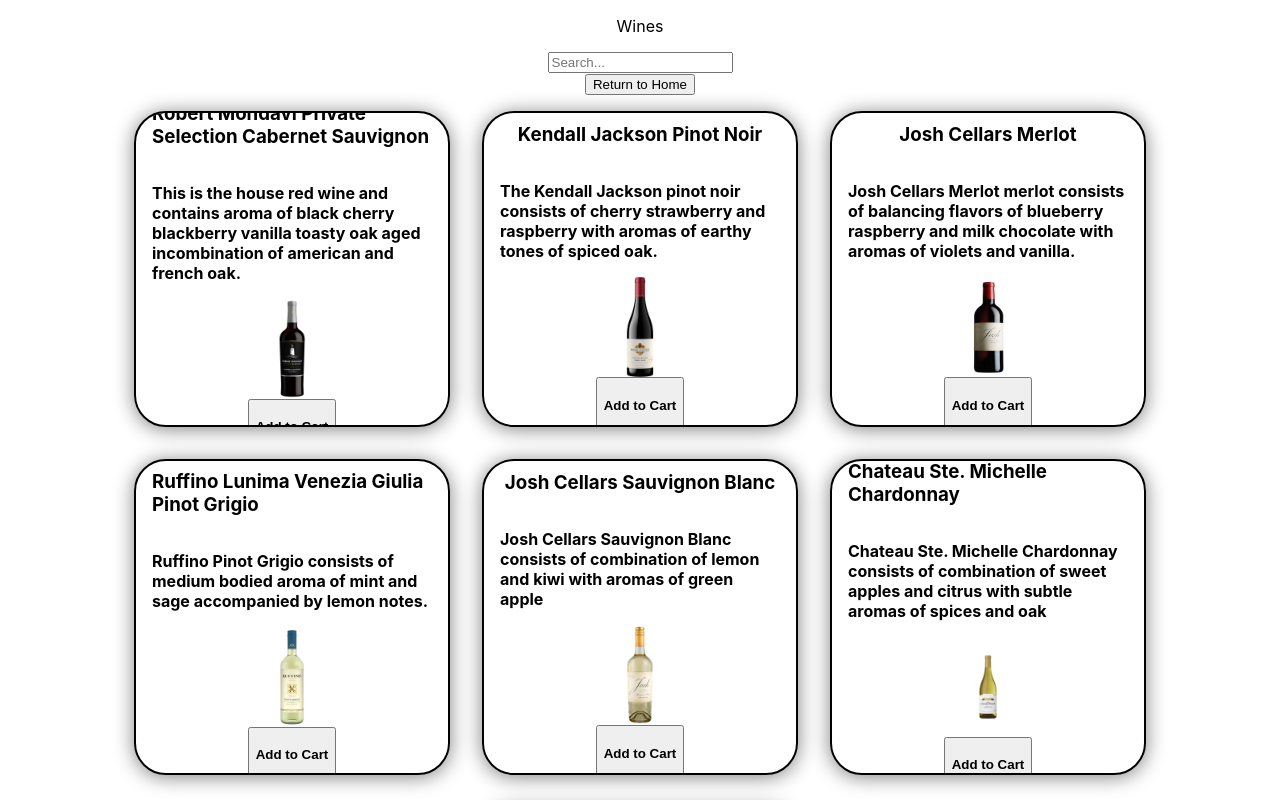
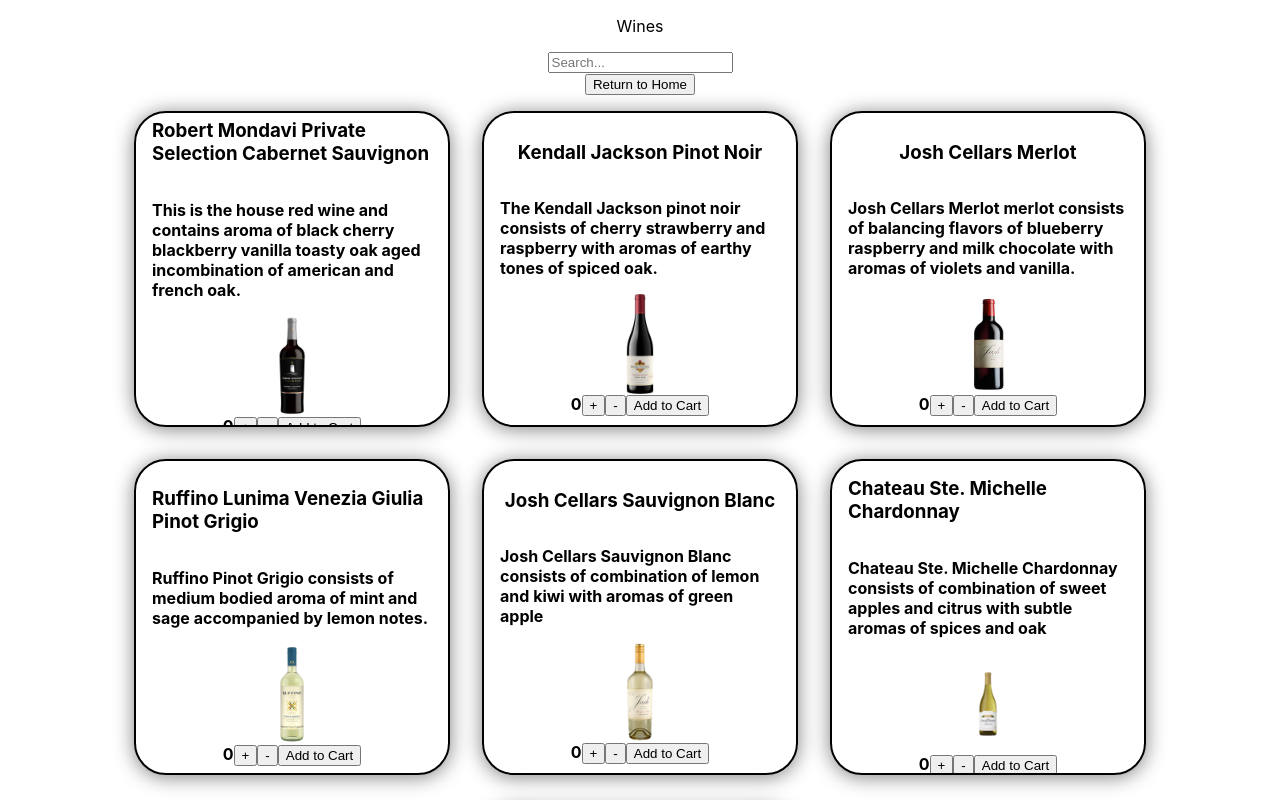
Before and after one commit to mteruel28/Capstone_BarApp, a React (Create React App) app in the folder newbar/: page /wines in a window 1280 px wide. Shown: the top 800 px of the page. Built offline with nearby package versions, Linux system fonts and the light colour scheme.

Commit message:
Creating counting component

```diff
--- a/newbar/src/WineItemCards.js
+++ b/newbar/src/WineItemCards.js
@@ -1,85 +1,96 @@
-import React from 'react';
-import { Link } from 'react-router-dom';
-import mondavi from './img/mondavi.jpg';
-import kendall from './img/kendalljackson.jpg';
-import josh from './img/josh.jpg';
-import ruffino from './img/Ruffino.jpg';
-import joshsb from './img/JoshSB.jpg';
-import chateau from './img/ChateauChardonnay.jpg';
-import Bartenura from './img/Bartenura.jpg';
+import React, { Component } from "react";
+import { Link } from "react-router-dom";
+import Counter from "./components/counter";
 
-function WineItemCards(){
+import mondavi from "./img/mondavi.jpg";
+import kendall from "./img/kendalljackson.jpg";
+import josh from "./img/josh.jpg";
+import ruffino from "./img/Ruffino.jpg";
+import joshsb from "./img/JoshSB.jpg";
+import chateau from "./img/ChateauChardonnay.jpg";
+import Bartenura from "./img/Bartenura.jpg";
 
+function WineItemCards() {
   let Items = [
     {
+      id: 1,
       title: "Robert Mondavi Private Selection Cabernet Sauvignon",
-            sub_header:  " This is the house red wine and contains aroma of black cherry blackberry vanilla toasty oak aged incombination of american and french oak.",
+      sub_header:
+        " This is the house red wine and contains aroma of black cherry blackberry vanilla toasty oak aged incombination of american and french oak.",
       //link_text: "Mondavi",
       path: "",
-            img_path: mondavi
+      img_path: mondavi,
     },
     {
+      id: 2,
       title: "Kendall Jackson Pinot Noir",
-            sub_header: " The Kendall Jackson pinot noir consists of cherry strawberry and raspberry with aromas of earthy tones of spiced oak.",
+      sub_header:
+        " The Kendall Jackson pinot noir consists of cherry strawberry and raspberry with aromas of earthy tones of spiced oak.",
       //link_text: "Kendall Jackson",
       path: "",
-            img_path: kendall
+      img_path: kendall,
     },
     {
+      id: 3,
       title: "Josh Cellars Merlot",
-            sub_header: "Josh Cellars Merlot merlot consists of balancing flavors of blueberry raspberry and milk chocolate with aromas of violets and vanilla.",
+      sub_header:
+        "Josh Cellars Merlot merlot consists of balancing flavors of blueberry raspberry and milk chocolate with aromas of violets and vanilla.",
       // link_text: "Kirin Beer",
       path: "",
-            img_path: josh
+      img_path: josh,
     },
     {
+      id: 4,
       title: "Ruffino Lunima Venezia Giulia Pinot Grigio",
-            sub_header: "Ruffino Pinot Grigio consists of medium bodied aroma of mint and sage accompanied by lemon notes.",
+      sub_header:
+        "Ruffino Pinot Grigio consists of medium bodied aroma of mint and sage accompanied by lemon notes.",
       // link_text: "Heineken Beer",
       path: "",
-            img_path: ruffino
+      img_path: ruffino,
     },
     {
+      id: 5,
       title: "Josh Cellars Sauvignon Blanc ",
-            sub_header: " Josh Cellars Sauvignon Blanc consists of combination of lemon and kiwi with aromas of green apple",
+      sub_header:
+        " Josh Cellars Sauvignon Blanc consists of combination of lemon and kiwi with aromas of green apple",
       //link_text: "Corona Extra Beer",
       path: "",
-            img_path: joshsb
+      img_path: joshsb,
     },
     {
+      id: 6,
       title: "Chateau Ste. Michelle Chardonnay",
-            sub_header: "Chateau Ste. Michelle Chardonnay consists of combination of sweet apples and citrus with subtle aromas of spices and oak ",
+      sub_header:
+        "Chateau Ste. Michelle Chardonnay consists of combination of sweet apples and citrus with subtle aromas of spices and oak ",
       // link_text: "Twisted Tea Seltzer",
       path: "",
-            img_path: chateau
+      img_path: chateau,
     },
     {
+      id: 7,
       title: "Bartenura Moscato",
-            sub_header: "Bartenura Moscato consists of semi sweet with lingering pear tangerine nectar and melon.",
+      sub_header:
+        "Bartenura Moscato consists of semi sweet with lingering pear tangerine nectar and melon.",
       // link_text: "Twisted Tea Seltzer",
       path: "",
-            img_path: Bartenura
-        }
+      img_path: Bartenura,
+    },
+  ];
 
-   ]
-
-return(
+  return (
     <div id="root">
       <div className="Container-4">
-
-          {
-              Items.map(Items => (
-                  <div className="Items" key={Items.title} >
-                      <h3 className= "Items__title">{Items.title}</h3>
+        {Items.map((Items) => (
+          <div className="Items" key={Items.title}>
+            <h3 className="Items__title">{Items.title}</h3>
             <p className="Items_description">{Items.sub_header}</p>
             <Link to={Items.path}>{Items.link_text}</Link>
-                      <img src={Items.img_path} alt="" width='100' height='100' />
-                      <button><h4>Add to Cart</h4></button>
+            <img src={Items.img_path} alt="" width="100" height="100" />
+            <Counter></Counter>
           </div>
-              ))
-              }
+        ))}
       </div>
     </div>
-)
+  );
 }
 export default WineItemCards;
--- /dev/null
+++ b/newbar/src/components/counter.js
@@ -0,0 +1,39 @@
+import React, { Component } from "react";
+
+//extending the parent class
+class Counter extends Component {
+  state = {
+    count: 0,
+  };
+
+  constructor() {
+    super(); // refers to component object // this refers to current class
+    this.countIncrement = this.countIncrement.bind(this);
+    this.countDecrement = this.countDecrement.bind(this);
+  }
+
+  countIncrement() {
+    this.setState({ count: this.state.count + 1 });
+  }
+
+  countDecrement() {
+    if (this.state.count === 0) {
+      this.setState({ count: this.state.count });
+    } else {
+      this.setState({ count: this.state.count - 1 });
+    }
+  }
+
+  render(){
+    return(
+    <div>
+        <span>{this.state.count}</span>
+        <button onClick={this.countIncrement}>+</button>
+        <button onClick={this.countDecrement}>-</button>
+        <button>Add to Cart</button>
+    </div>
+    )
+  }
+}
+
+export default Counter;
```
Lines whose indentation alone changed are shown as unchanged.
